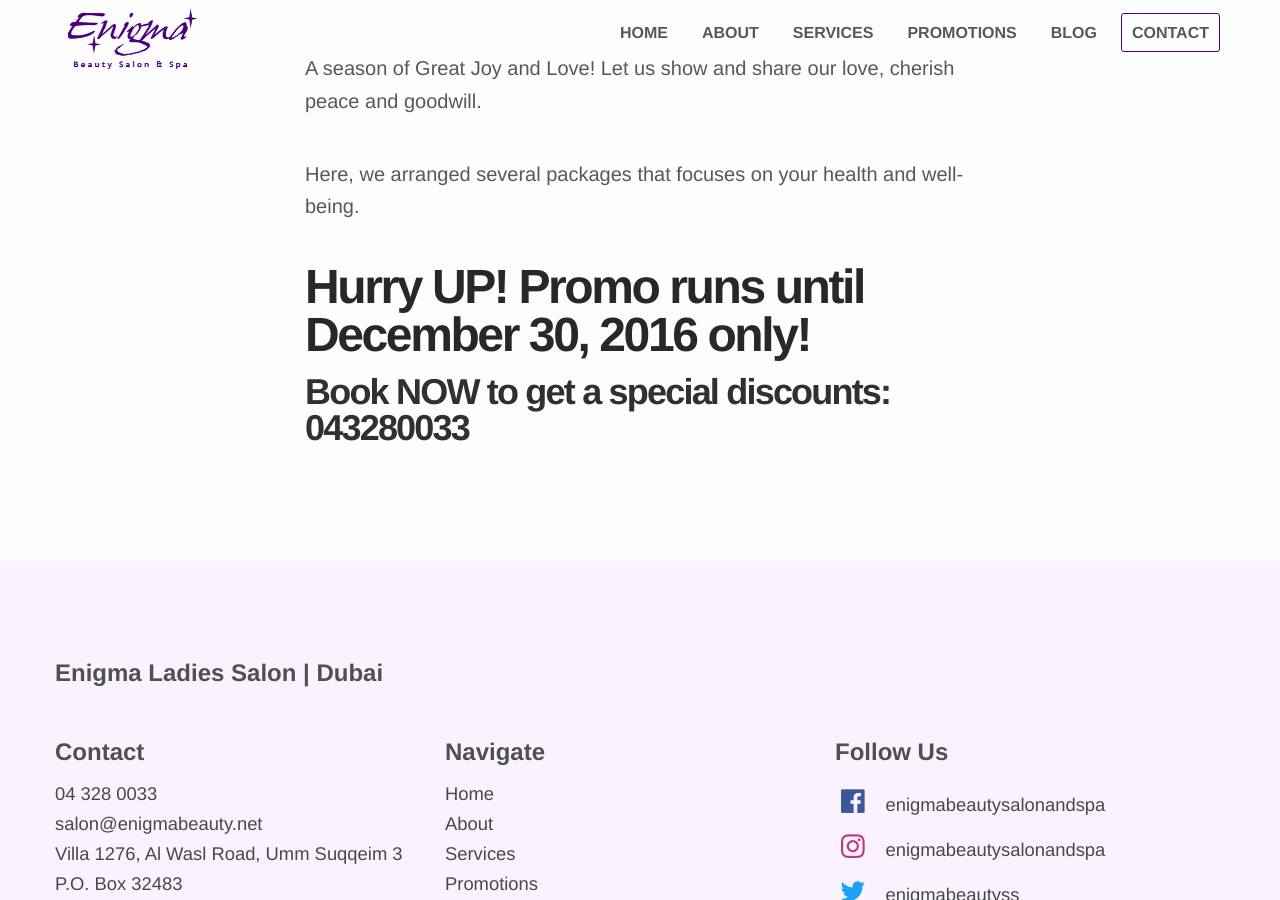
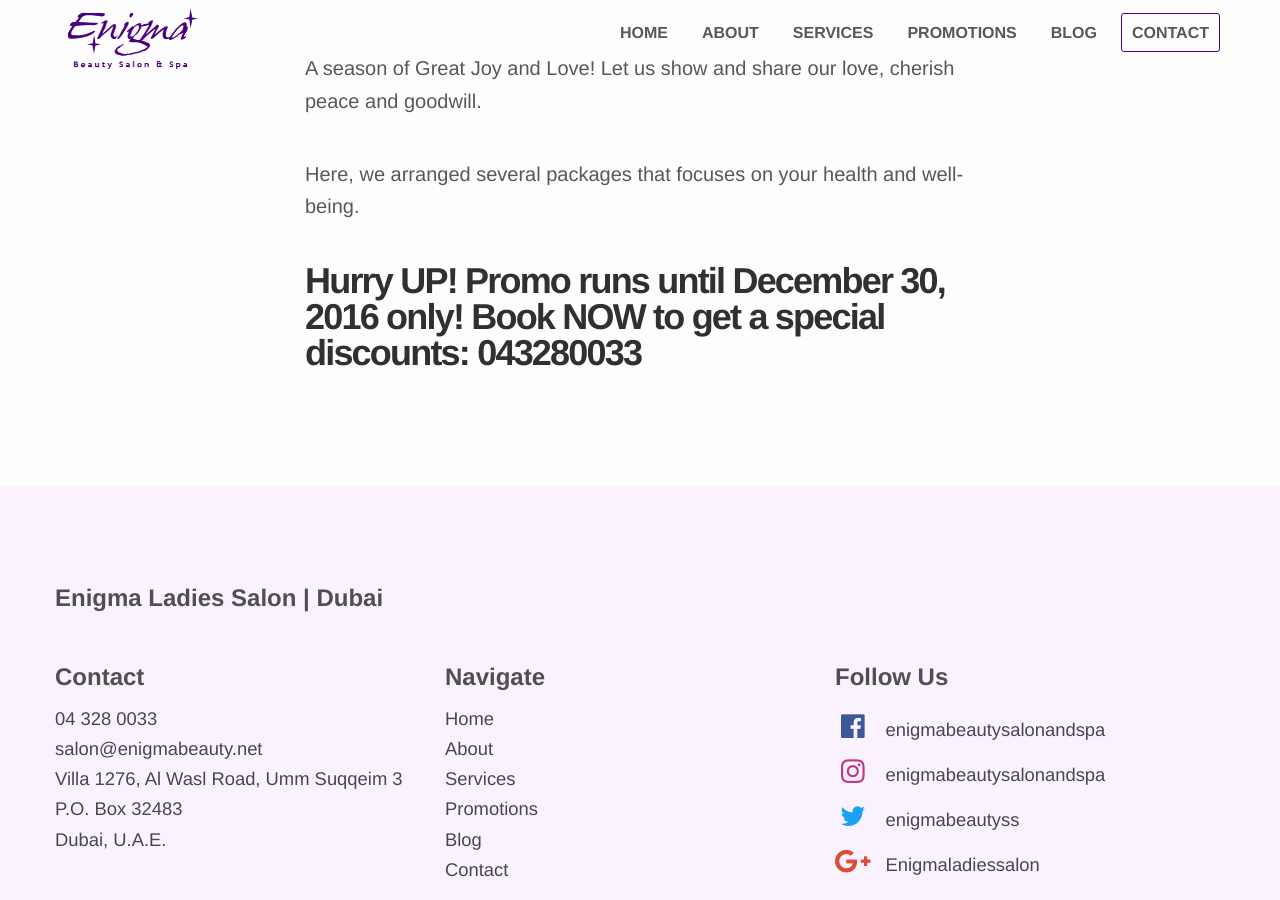
Before and after one commit to enigmabeautysalon/enigmabeautysalon.github.io, a Jekyll site: the page built from _posts/2016-12-21-DecemberSpecial.markdown, in a window 1280 px wide and 900 px high, scrolled down 2093 px. Built offline with Jekyll 4.4.1, drawn with Linux system fonts in a browser that asks for light colours; nearby versions of some CDN libraries.

```diff
--- a/_posts/2016-12-21-DecemberSpecial.markdown
+++ b/_posts/2016-12-21-DecemberSpecial.markdown
@@ -9,5 +9,4 @@ A season of Great Joy and Love! Let us show and share our love, cherish peace an
 
 Here, we arranged several packages that focuses on your health and well-being.
 
-## Hurry UP! Promo runs until December 30, 2016 only!
-### Book NOW to get a special discounts: 043280033
+### Hurry UP! Promo runs until December 30, 2016 only! Book NOW to get a special discounts: 043280033
```
